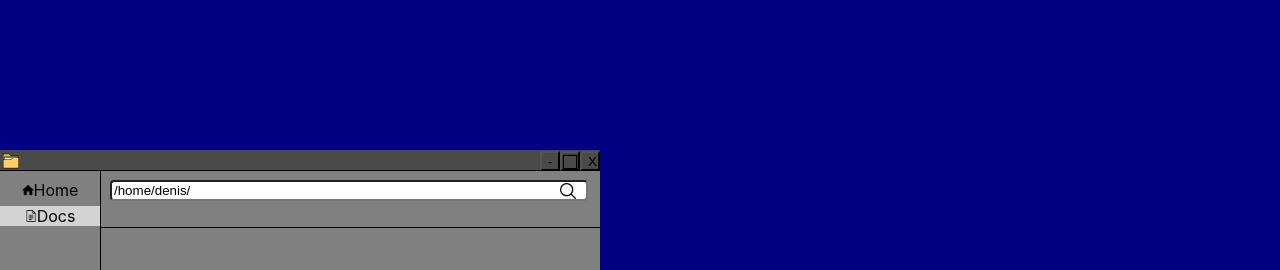
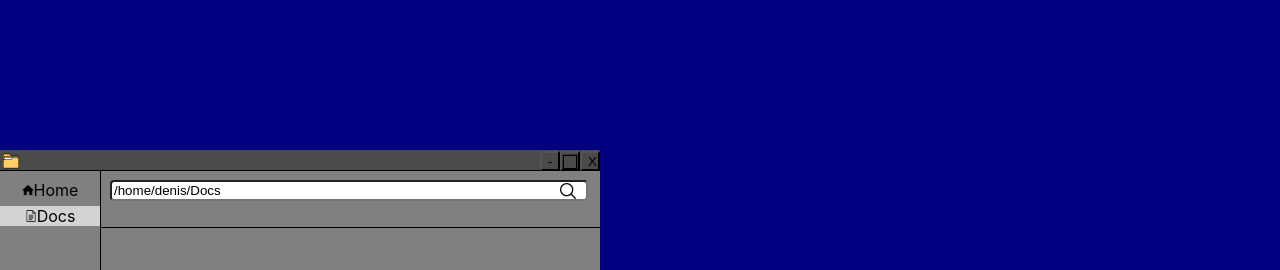
Before and after one commit to DenisV868/DenisV868.github.io, a React (Create React App) app: page /home/denis/documents in a window 1280 px wide. Shown: the top 270 px of the page. Built offline with nearby package versions, Linux system fonts and the light colour scheme; no server answers.

Commit message:
fixing paths

```diff
--- a/src/Docs.tsx
+++ b/src/Docs.tsx
@@ -86,11 +86,11 @@ const Docs = () => {
             </div>
 
             <div className={"file-menu"}>
-                <p style={{position:"relative", top:"10px" }} className={"homedr"} onClick={Opener("/home")}><img src="/home-button_icon-icons.com_72700.png" alt=""/>Home</p>
+                <p style={{position:"relative", top:"10px" }} className={"homedr"} onClick={Opener("/home/denis")}><img src="/home-button_icon-icons.com_72700.png" alt=""/>Home</p>
                 <p className={"docsdr"}  style={{backgroundColor: "lightgrey"}}><img src="/google-docs.png" alt=""/>Docs</p>
             </div>
             <div className={"tool-line"}>
-                <input type="text" className={"nav-file-bar"} value={"/home/denis/"} style={{width:"470px"}}/><button className={"file-search-btn"}><img src="/icons8-magnifying-glass-30.png" alt=""/></button>
+                <input type="text" className={"nav-file-bar"} value={"/home/denis/Docs"} style={{width:"470px"}}/><button className={"file-search-btn"}><img src="/icons8-magnifying-glass-30.png" alt=""/></button>
             </div>
             <div className={"drcontent"}>
 
```
